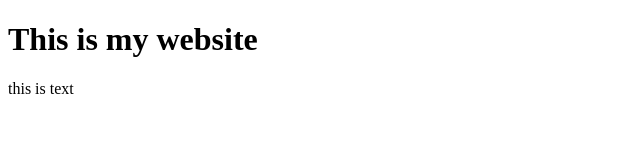
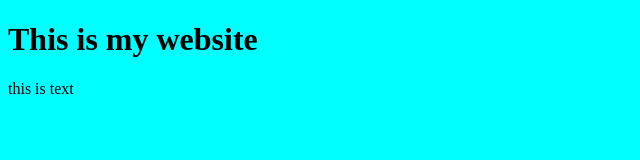
Before and after one commit to HPRusev22/HPRusev22-my-first-repo, a plain HTML site: page index.html in a window 1280 px wide. Shown: the whole page, without its empty margins (0-640 px from the left). Drawn offline with Linux system fonts and the light colour scheme.

Commit message:
Add styles

```diff
--- a/index.html
+++ b/index.html
@@ -3,6 +3,7 @@
     <head>
         <meta charset="UTF-8">
         <meta http-equiv="X-UA-Compatible" content="IE-edge">
+        <link rel="stylesheet" href="./styles/styles.css">
         <title>My website</title>
     </head>
     <body>
--- /dev/null
+++ b/styles/styles.css
@@ -0,0 +1,3 @@
+body{
+    background-color: aqua;
+}
```
